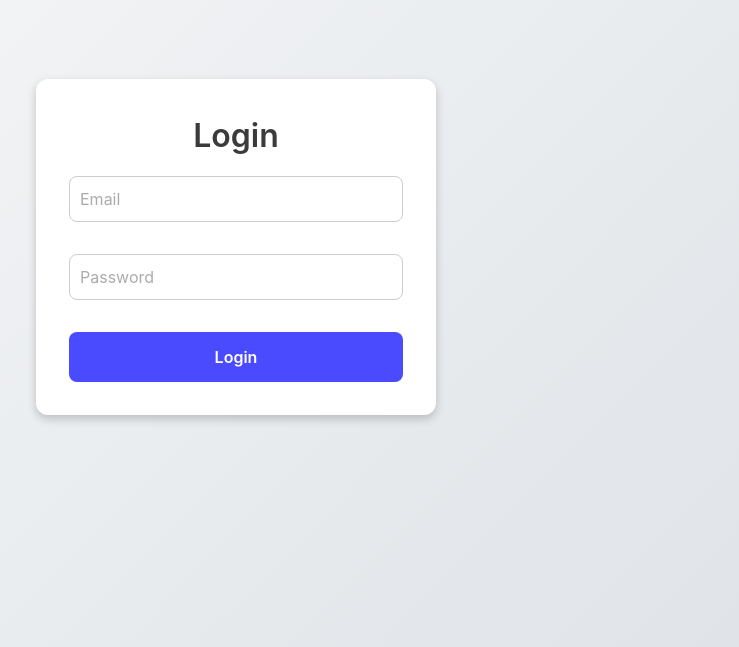
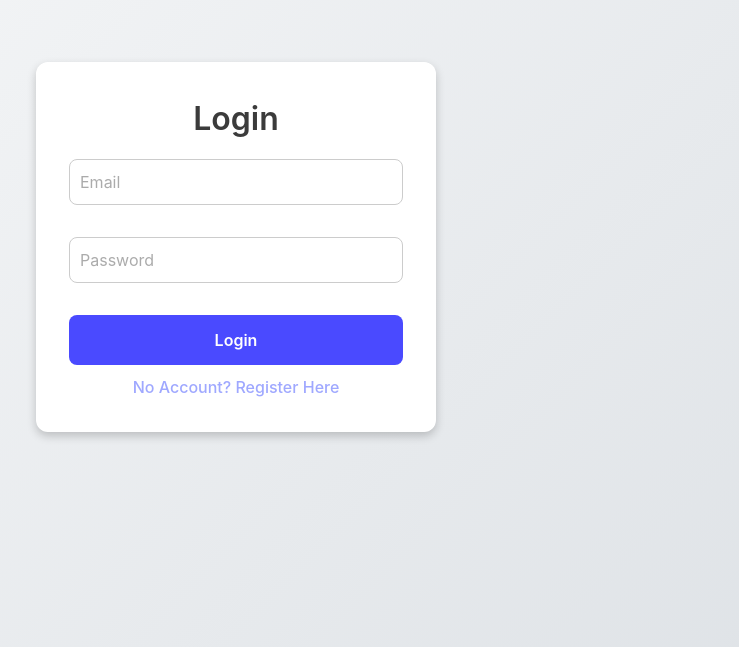
Before and after one commit to MicleaChristian/Res_Soc_GraphQL, a React (Vite) app in the folder Client/: page /login in a window 1280 px wide. Shown: the part 153-800 px from the top of the page, without its empty margins (404-1143 px from the left). Built offline with nearby package versions, Linux system fonts and the light colour scheme.

Commit message:
ajout de bouton "pas de compte" et tentativ de fix du .gitignore

```diff
--- a/Client/src/pages/auth/login.tsx
+++ b/Client/src/pages/auth/login.tsx
@@ -1,8 +1,10 @@
 import React, { useState } from "react";
 import { useAuth } from "@components/auth/AuthContext"; // Import AuthContext
+import { useNavigate } from "react-router-dom"; // For navigation
 
 const LoginPage: React.FC = () => {
   const { login } = useAuth();
+  const navigate = useNavigate(); // Initialize navigation hook
   const [email, setEmail] = useState("");
   const [password, setPassword] = useState("");
   const [error, setError] = useState("");
@@ -47,6 +49,10 @@ const LoginPage: React.FC = () => {
     }
   };
 
+  const handleNoAccount = () => {
+    navigate("/register"); // Navigate to the registration page
+  };
+
   return (
     <div className="page-container flex flex-col justify-center items-center">
       <div className="card">
@@ -69,6 +75,16 @@ const LoginPage: React.FC = () => {
           />
           <button type="submit">Login</button>
         </form>
+        <a
+          href="/register"
+          className="no-account-link"
+          onClick={(e) => {
+            e.preventDefault();
+            handleNoAccount();
+          }}
+        >
+          No Account? Register Here
+        </a>
       </div>
     </div>
   );
```
Also changed, not shown: 2 other files (tests, documents, lock files or other folders).
